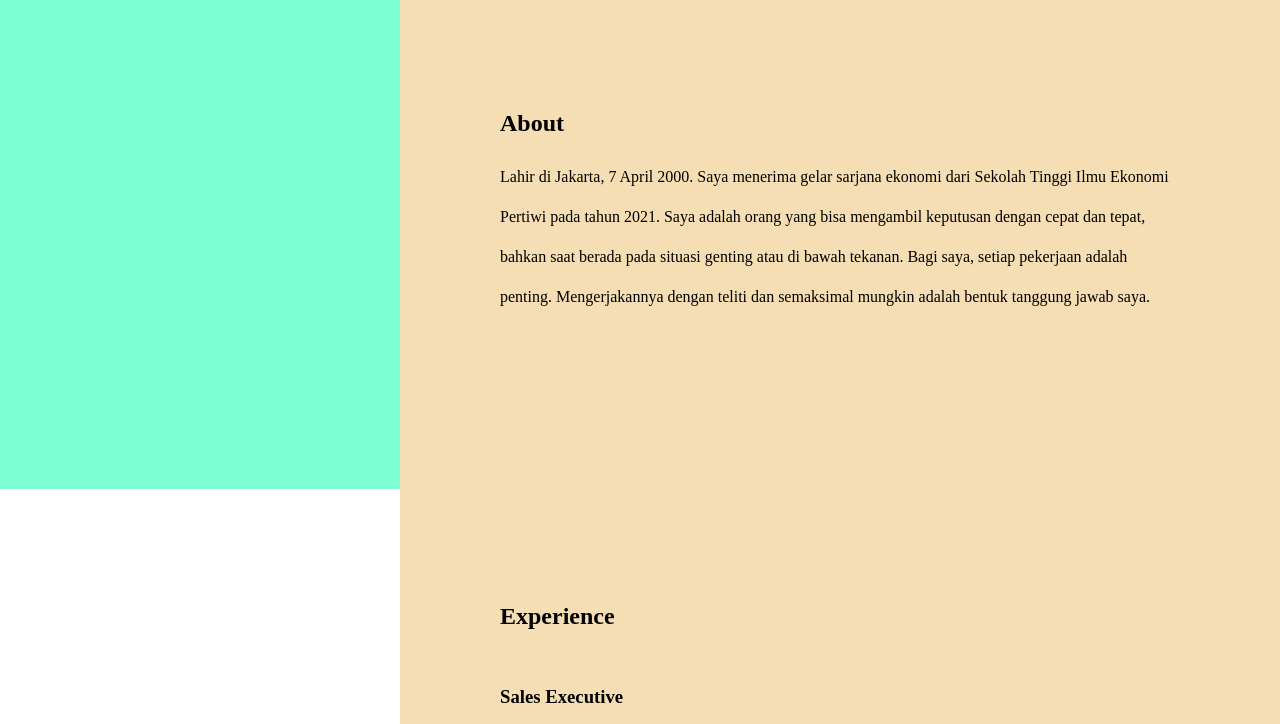
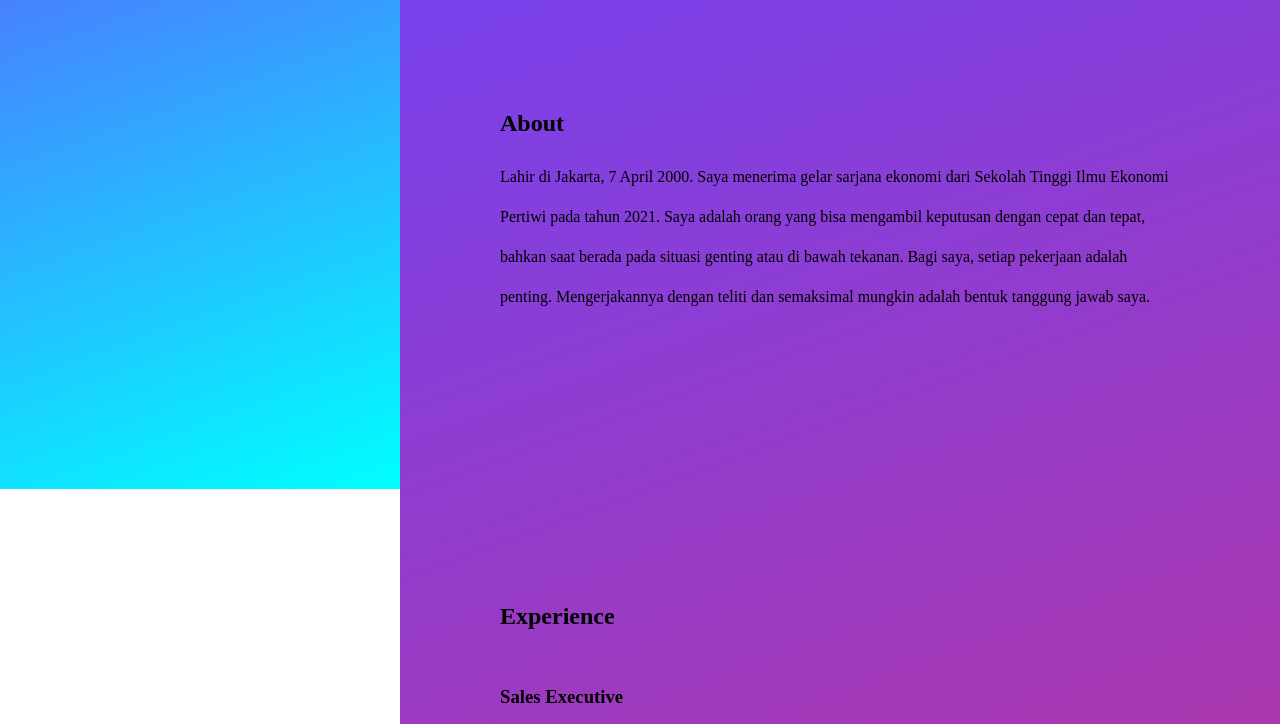
Before and after one commit to alwihadat/resume, a plain HTML site: page index.html in a window 1280 px wide. Shown: the part 311-1035 px from the top of the page. Drawn offline with Linux system fonts and the light colour scheme.

Commit message:
Add files via upload

```diff
--- a/style.css
+++ b/style.css
@@ -1,13 +1,13 @@
 body {
     margin: 0;
     padding: 0;
+
 }
-
 .left-container {
     position: fixed;
     width: 400px;
     height: 100vh;
-    background-color: aquamarine;
+    background-image: linear-gradient(-20deg, #00ffff 0%, #6944ff 100%);
 }
 
 .photo-contact {
@@ -40,7 +40,7 @@ body {
 .right-container {
     position: absolute;
     left: 400px;
-    background-color: #F5DEB3;
+    background-image: linear-gradient(-20deg, #ff2846 0%, #6944ff 100%);
 }
 .top-bar {
     padding-top: 50px;
```
